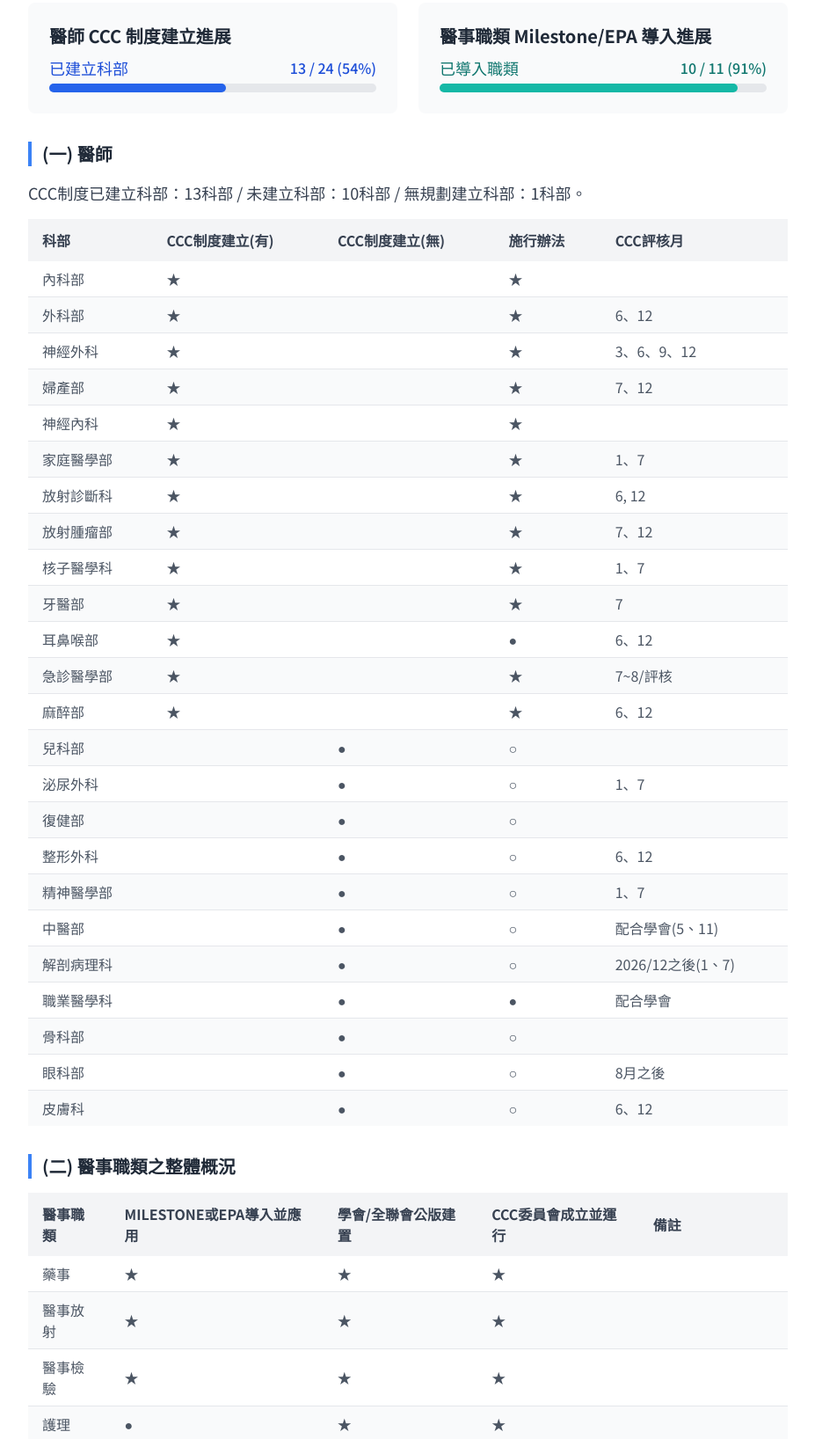
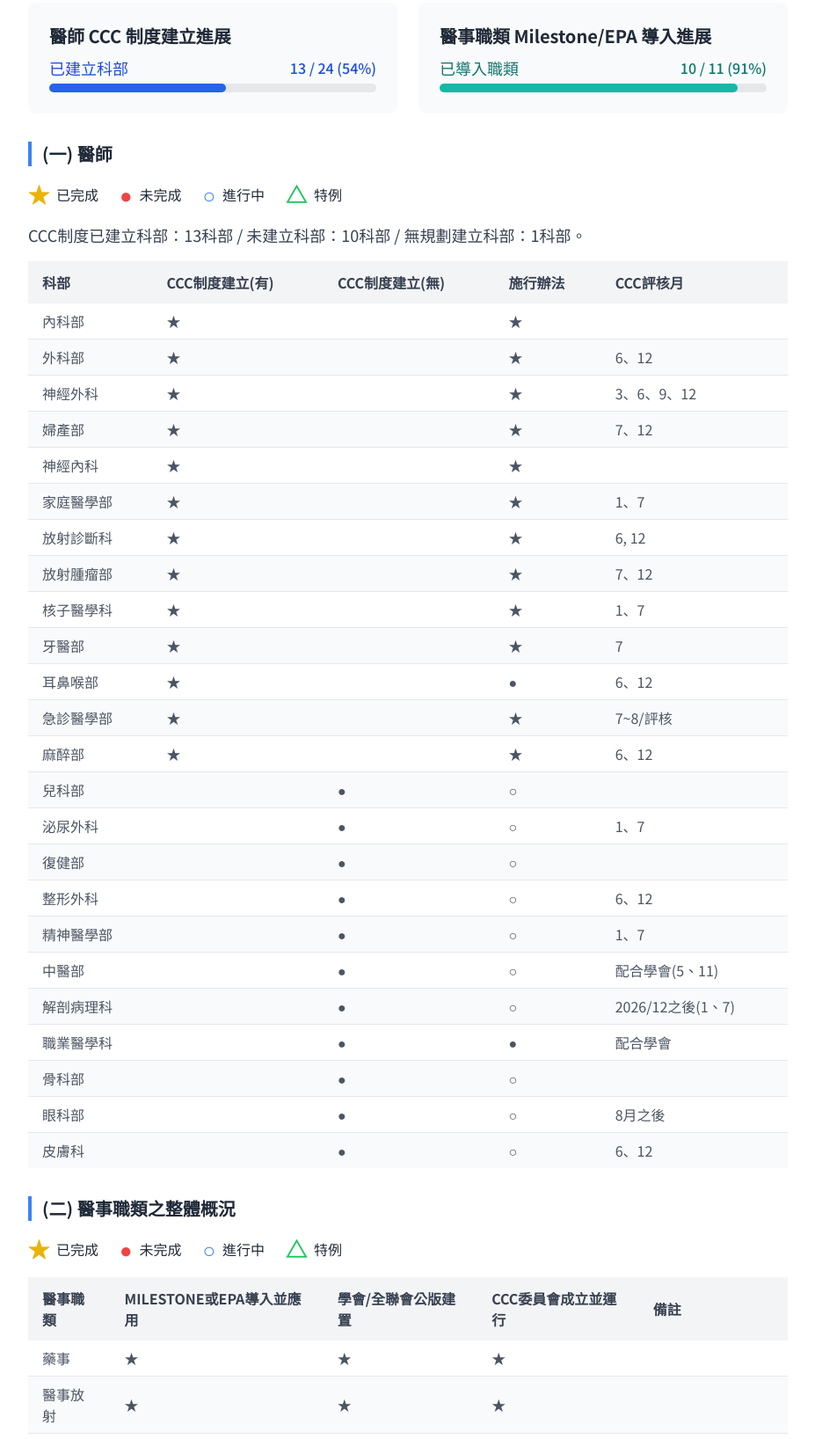
Before and after one commit to Yeeeeting/cmhcbmedwp, a plain HTML site: page index.html in a window 1280 px wide. Shown: the part 3906-5542 px from the top of the page at 88% size, without its empty margins (320-1247 px from the left). Drawn offline with nearby package versions, Linux system fonts and the light colour scheme.

Commit message:
Update index.html

```diff
--- a/index.html
+++ b/index.html
@@ -234,6 +234,12 @@
                 <div class="space-y-8">
                     <div>
                         <h3 class="text-xl font-semibold text-gray-800 border-l-4 border-blue-500 pl-3 mb-4">(一) 醫師</h3>
+                        <div class="flex flex-wrap gap-x-6 gap-y-2 mb-4 text-base">
+                            <span class="flex items-center"><span class="text-yellow-500 font-bold text-2xl mr-2">★</span>已完成</span>
+                            <span class="flex items-center"><span class="text-red-500 font-bold text-2xl mr-2">●</span>未完成</span>
+                            <span class="flex items-center"><span class="text-blue-500 font-bold text-2xl mr-2">○</span>進行中</span>
+                            <span class="flex items-center"><span class="text-green-500 font-bold text-2xl mr-2">△</span>特例</span>
+                        </div>
                         <p class="mb-4 text-gray-700">CCC制度已建立科部：13科部 / 未建立科部：10科部 / 無規劃建立科部：1科部。</p>
                         <div class="overflow-x-auto">
                             <table class="w-full text-base text-left text-gray-600">
@@ -273,6 +279,12 @@
                     </div>
                      <div>
                         <h3 class="text-xl font-semibold text-gray-800 border-l-4 border-blue-500 pl-3 mb-4">(二) 醫事職類之整體概況</h3>
+                        <div class="flex flex-wrap gap-x-6 gap-y-2 mb-4 text-base">
+                            <span class="flex items-center"><span class="text-yellow-500 font-bold text-2xl mr-2">★</span>已完成</span>
+                            <span class="flex items-center"><span class="text-red-500 font-bold text-2xl mr-2">●</span>未完成</span>
+                            <span class="flex items-center"><span class="text-blue-500 font-bold text-2xl mr-2">○</span>進行中</span>
+                            <span class="flex items-center"><span class="text-green-500 font-bold text-2xl mr-2">△</span>特例</span>
+                        </div>
                         <div class="overflow-x-auto">
                             <table class="w-full text-base text-left text-gray-600">
                                 <thead class="text-base text-gray-700 uppercase bg-gray-100">
```
